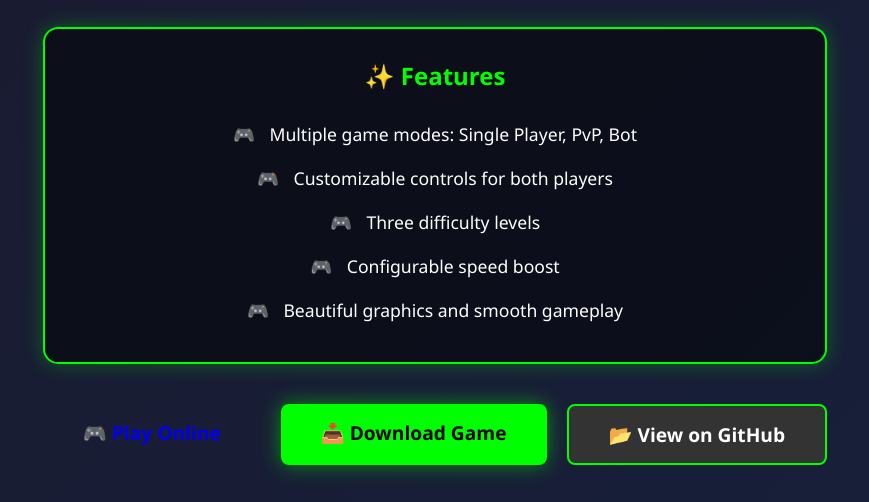
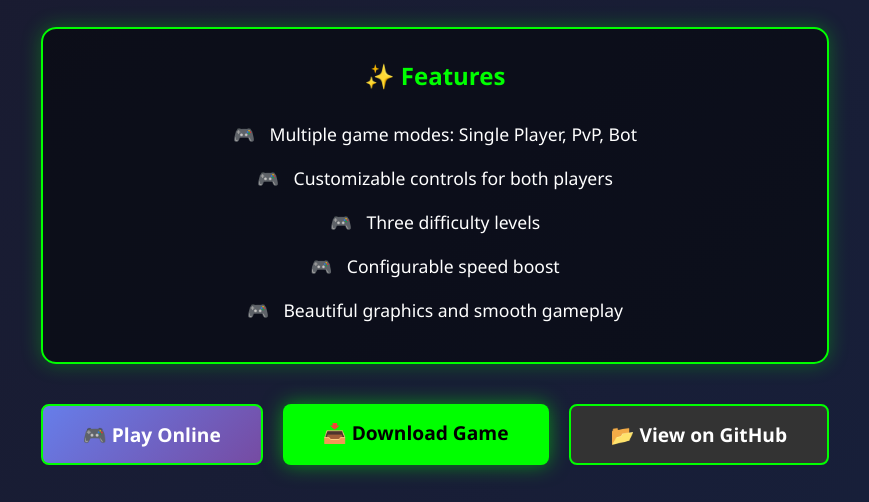
Before and after one commit to zhirkoalexander-maker/snakegame, a plain HTML site: page index.html in a window 1280 px wide. Shown: the part 292-794 px from the top of the page, without its empty margins (205-1074 px from the left). Drawn offline with Linux system fonts and the light colour scheme.

Commit message:
Add Play Online button style

```diff
--- a/index.html
+++ b/index.html
@@ -116,6 +116,18 @@
         .btn-secondary:hover {
             background: #444;
             transform: scale(1.05);
+        }
+
+        .btn-play {
+            background: linear-gradient(135deg, #667eea 0%, #764ba2 100%);
+            color: #fff;
+            border: 2px solid #00ff00;
+        }
+
+        .btn-play:hover {
+            background: linear-gradient(135deg, #764ba2 0%, #667eea 100%);
+            transform: scale(1.05);
+            box-shadow: 0 0 30px rgba(102, 126, 234, 0.8);
         }
 
         .instructions {
```
